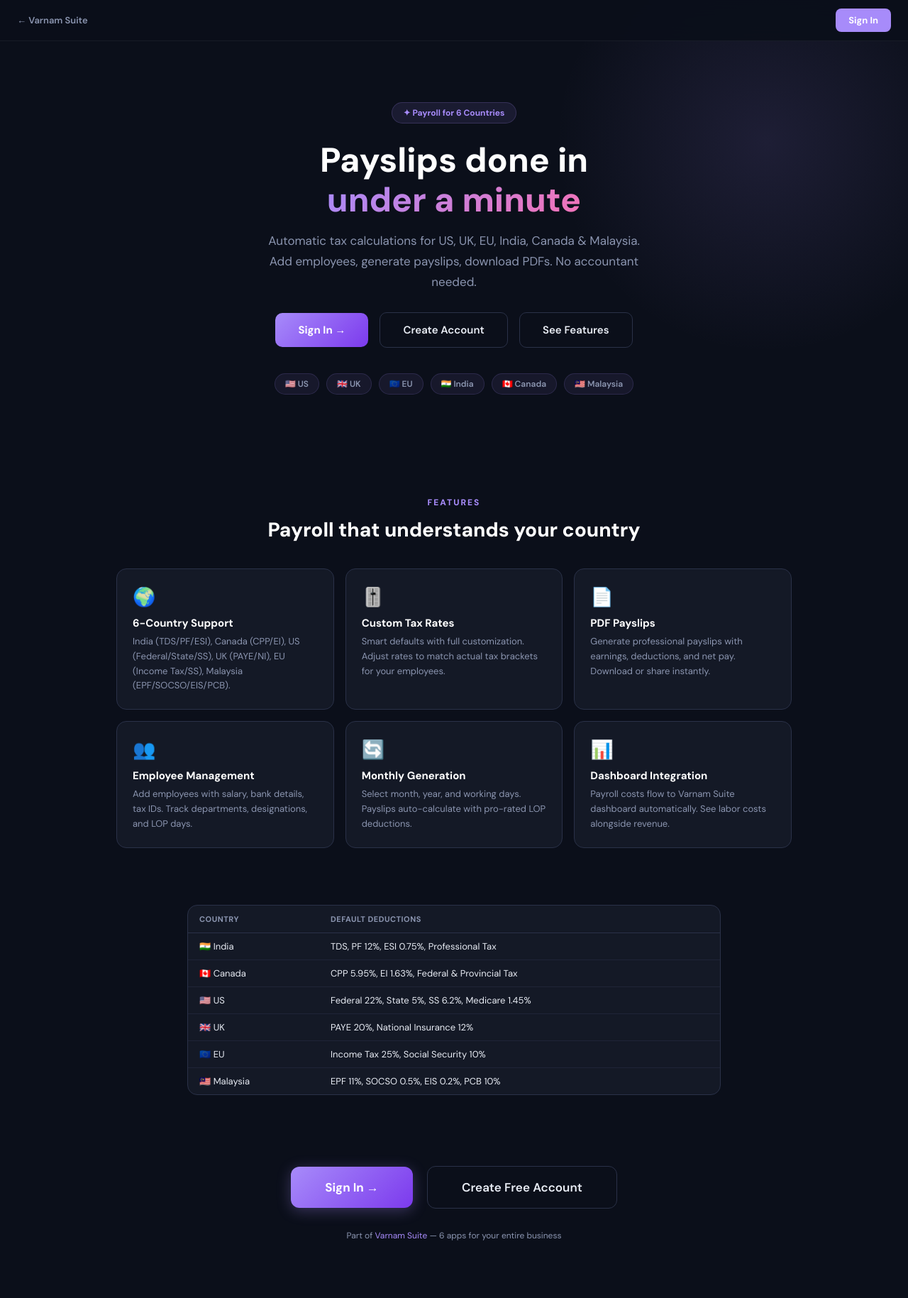
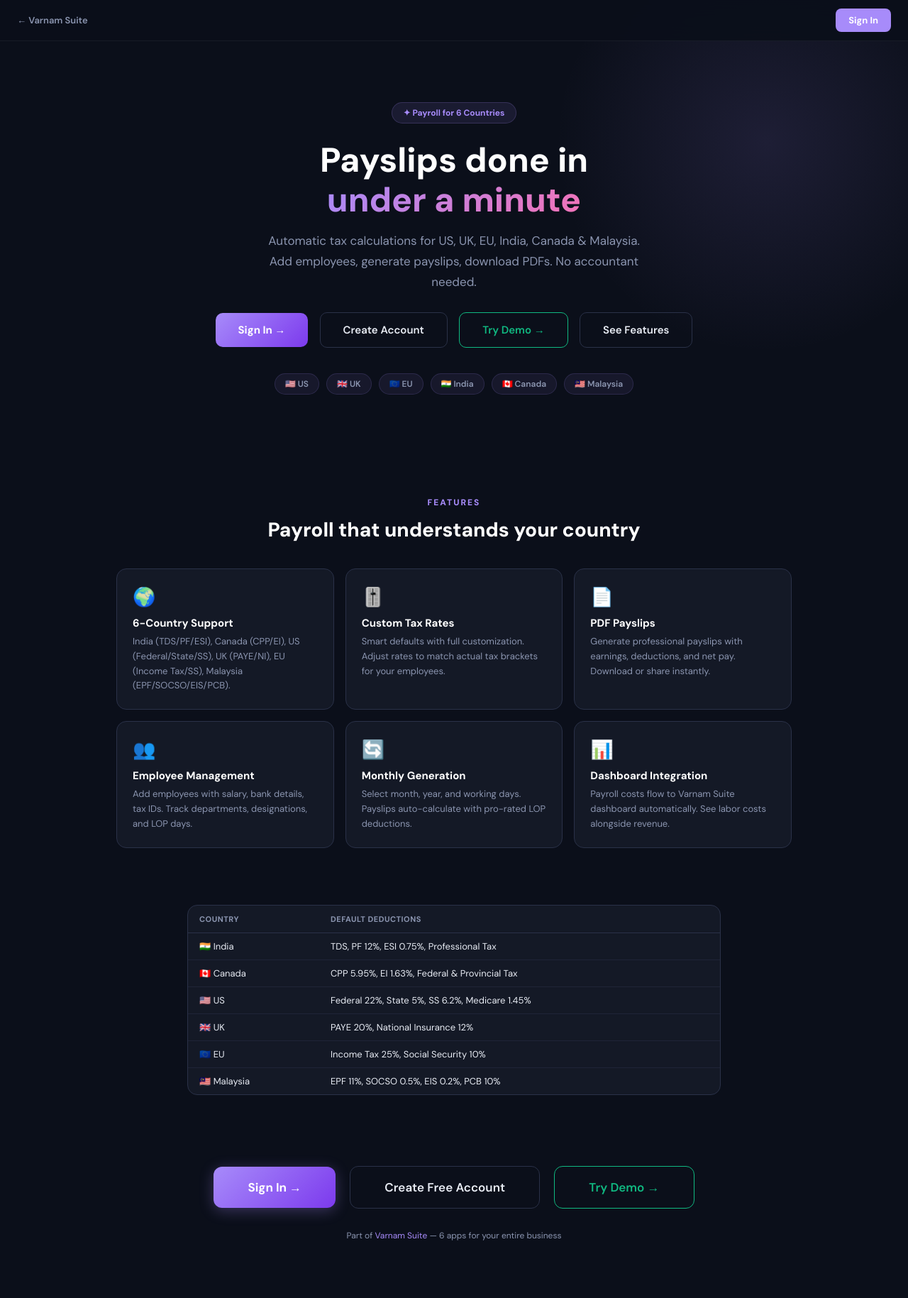
Before and after one commit to akaistudio/payslipsnap, a Flask app: page /welcome in a window 1280 px wide. Shown: the whole page at 71% size. Run offline with Flask 3, Linux system fonts and the light colour scheme; some libraries are stand-ins or nearby versions.

Commit message:
feat: add /demo/reset?key=varnam2026 route; add Try Demo button to landing

```diff
--- a/app.py
+++ b/app.py
@@ -284,8 +284,12 @@
 
 
 @app.route('/demo')
+@app.route('/demo/reset')
 def demo_login():
     """One-click demo — shared Bloom Studio account. Seed on first visit only."""
+    force_reseed = request.path == '/demo/reset' and request.args.get('key') == 'varnam2026'
+    if request.path == '/demo/reset' and not force_reseed:
+        return redirect('/demo')
     demo_email = 'demo@varnam.app'
     conn = get_db(); cur = conn.cursor()
     cur.execute('SELECT * FROM users WHERE email=%s', (demo_email,))
@@ -297,6 +301,8 @@
                    (demo_email, hash_pw('demo123')))
         user = cur.fetchone()
         if not conn.autocommit: conn.commit()
+        needs_seed = True
+    elif force_reseed:
         needs_seed = True
     uid = user['id']
     if needs_seed:
--- a/templates/landing.html
+++ b/templates/landing.html
@@ -22,6 +22,7 @@
 <div>
 <a href="/login" style="display:inline-block;padding:14px 32px;background:linear-gradient(135deg,var(--accent),var(--accent2));color:#fff;border-radius:10px;font-size:15px;font-weight:700;margin:0 6px 8px">Sign In →</a>
 <a href="/register" style="display:inline-block;padding:14px 32px;background:transparent;color:var(--text);border:1.5px solid var(--border);border-radius:10px;font-size:15px;font-weight:600;margin:0 6px 8px">Create Account</a>
+<a href="/demo" style="display:inline-block;padding:14px 32px;background:transparent;color:#10b981;border:1.5px solid #10b981;border-radius:10px;font-size:15px;font-weight:600;margin:0 6px 8px">Try Demo →</a>
 <a href="#features" style="display:inline-block;padding:14px 32px;background:transparent;color:var(--text);border:1.5px solid var(--border);border-radius:10px;font-size:15px;font-weight:600;margin:0 6px 8px">See Features</a>
 </div>
 <div style="display:flex;flex-wrap:wrap;justify-content:center;gap:10px;margin-top:28px">
@@ -62,6 +63,7 @@
 <section style="padding:40px 24px 80px;text-align:center">
 <a href="/login" style="display:inline-block;padding:18px 48px;background:linear-gradient(135deg,var(--accent),var(--accent2));color:#fff;border-radius:12px;font-size:17px;font-weight:700;box-shadow:0 4px 20px rgba(167,139,250,.3);margin:0 8px 10px">Sign In →</a>
 <a href="/register" style="display:inline-block;padding:18px 48px;background:transparent;color:var(--text);border:1.5px solid var(--border);border-radius:12px;font-size:17px;font-weight:600;margin:0 8px 10px">Create Free Account</a>
+<a href="/demo" style="display:inline-block;padding:18px 48px;background:transparent;color:#10b981;border:1.5px solid #10b981;border-radius:12px;font-size:17px;font-weight:600;margin:0 8px 10px">Try Demo →</a>
 <div style="margin-top:20px;font-size:12px;color:var(--text2)">Part of <a href="https://snapsuite.up.railway.app" style="color:var(--accent)">Varnam Suite</a> — 6 apps for your entire business</div>
 </section>
 </body></html>
```
